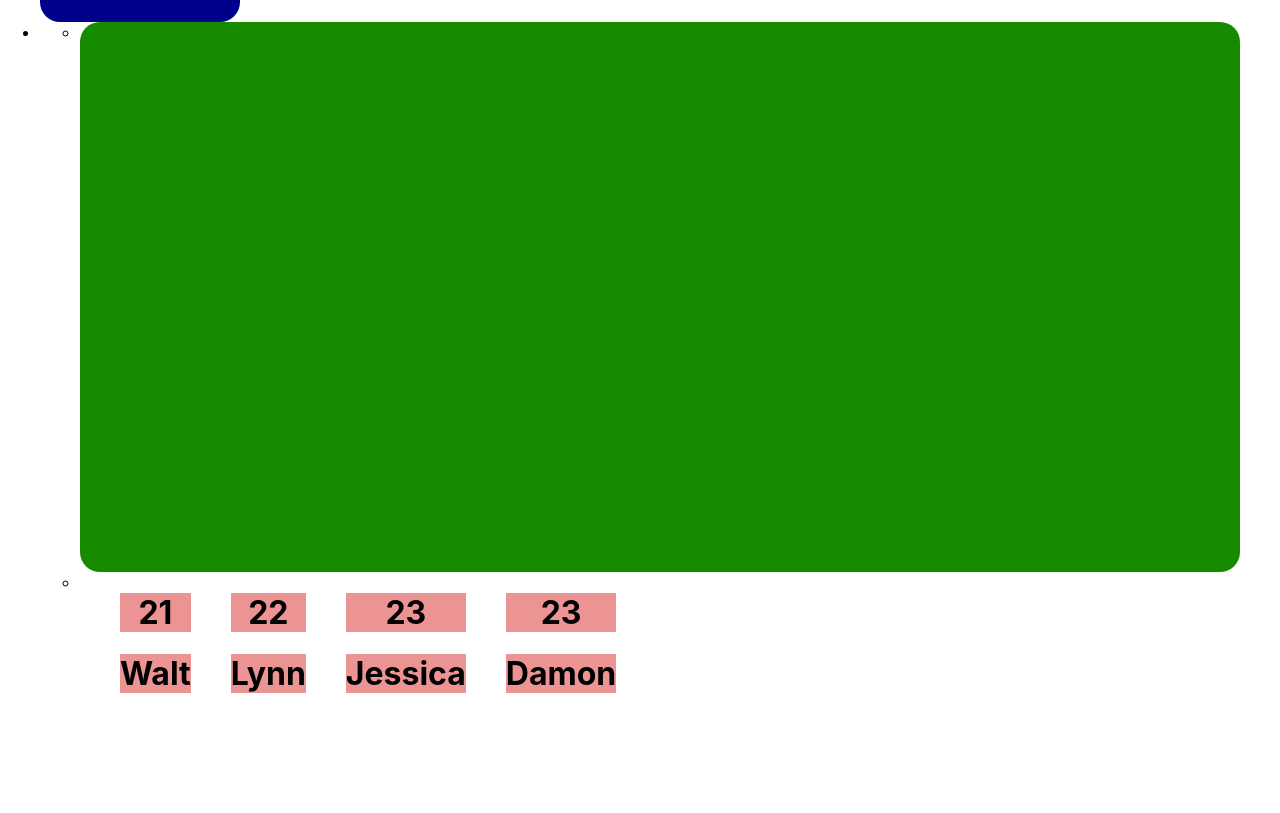
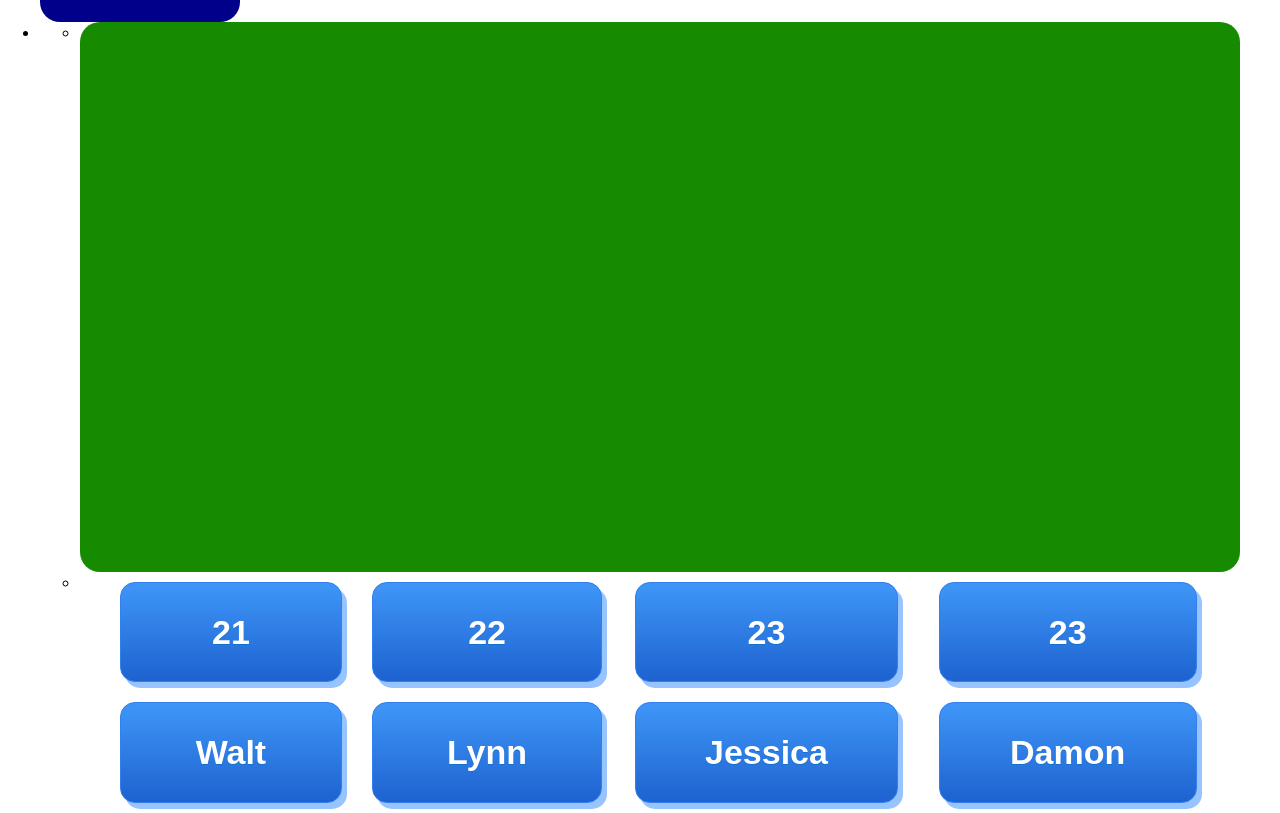
Before and after one commit to WaltDeyzel/scoreboard, a React (Create React App) app: page / in a window 1280 px wide. Shown: the part 762-1575 px from the top of the page. Before the commit the page ends 1476 px from the top, so only its background shows below. Built offline with nearby package versions, Linux system fonts and the light colour scheme.

Commit message:
Made the buttons look pretty

```diff
--- a/src/components/Body/Chart/Players.css
+++ b/src/components/Body/Chart/Players.css
@@ -11,5 +11,29 @@
     }
 
 .Player ul li{
-    background-color: rgb(236, 147, 147);
+    width:80%;
+    box-shadow: 5px 6px 0px 0px #97c4fe;/* h-offset v-offset blur spread color */
+	background:linear-gradient(to bottom, #3d94f6 5%, #1e62d0 100%);
+	background-color:#3d94f6;
+	border-radius:15px;
+	border:1px solid #337fed;
+	display:inline-block;
+	cursor:pointer;
+	color:#ffffff;
+	font-family:Arial;
+	font-size:17px;
+	padding:7px 25px;
+	text-decoration:none;
+    text-shadow:0px 1px 0px #1570cd;
+    margin-bottom: 10px;
+    margin-top: 10px;
 }
+
+.Player ul li:hover {
+	background:linear-gradient(to bottom, #1e62d0 5%, #3d94f6 100%);
+	background-color:#1e62d0;
+}
+.Player ul li:active {
+	position:relative;
+	top:1px;
+}
```
Also changed, not shown: 1 other file (tests, documents, lock files or other folders).
